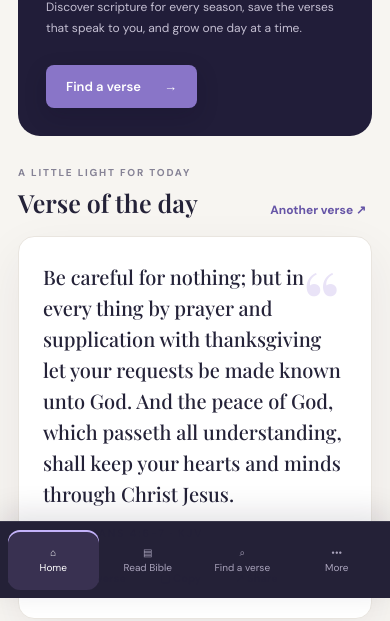
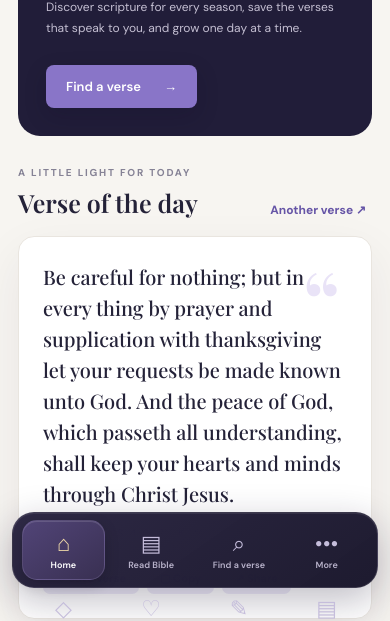
Before and after one commit to edmondchinyamu7/versefinder, a website: page index.html in a window 390 px wide. Shown: the part 246-867 px from the top of the page. Drawn offline with nearby package versions, Linux system fonts and the light colour scheme; a web font is replaced by a local one.

Commit message:
Redesign mobile navigation with premium floating tab bar

```diff
--- a/styles.css
+++ b/styles.css
@@ -81,3 +81,53 @@ body.dark .reader-verse.is-highlighted{background:#51452b}
   .sidebar>.nav-item span{font-size:10px;white-space:nowrap;overflow-wrap:normal}
   .mobile-more-panel{max-height:min(62vh,430px);overflow-y:auto}
 }
+
+
+/* VerseFinder premium mobile navigation — refined, spacious and consistent. */
+@media(max-width:650px){
+  body{padding-bottom:calc(88px + env(safe-area-inset-bottom))}
+  .sidebar{
+    position:fixed;left:12px;right:12px;bottom:calc(10px + env(safe-area-inset-bottom));
+    width:auto;min-height:0;height:76px;padding:7px 9px;
+    display:grid;grid-template-columns:repeat(4,minmax(0,1fr));align-items:stretch;gap:5px;
+    border:1px solid rgba(255,255,255,.12);border-radius:22px;
+    background:linear-gradient(145deg,rgba(39,34,63,.97),rgba(25,22,43,.98));
+    box-shadow:0 12px 38px rgba(24,18,48,.28),inset 0 1px rgba(255,255,255,.08);
+    backdrop-filter:blur(22px);-webkit-backdrop-filter:blur(22px);z-index:30;
+  }
+  .sidebar>.brand,.sidebar>.nav-label,.sidebar>.sidebar-bottom{display:none!important}
+  .sidebar>.nav-item,.sidebar>.nav-item.mobile-secondary{
+    display:flex!important;position:relative;min-width:0;width:100%;height:60px;min-height:60px;
+    margin:0;padding:5px 2px;flex-direction:column;align-items:center;justify-content:center;
+    gap:3px;border:1px solid transparent;border-radius:15px;background:transparent;
+    color:#b9b3cb;font-size:12px;box-shadow:none;transition:background .18s ease,color .18s ease,transform .18s ease;
+  }
+  .sidebar>.nav-item .nav-icon{
+    display:grid;place-items:center;width:30px;height:29px;flex:none;
+    font-size:22px;line-height:1;color:#c5bddb;
+  }
+  .sidebar>.nav-item>span:not(.nav-icon){
+    display:block;flex:none;max-width:100%;font-size:9px;line-height:1.1;
+    font-weight:600;letter-spacing:.05px;white-space:nowrap;overflow:visible;
+  }
+  .sidebar>.nav-item.active{
+    color:#fff;background:linear-gradient(145deg,#514477,#393052);
+    border-color:rgba(211,197,255,.17);box-shadow:0 5px 14px rgba(8,6,20,.22),inset 0 1px rgba(255,255,255,.13);
+  }
+  .sidebar>.nav-item.active .nav-icon{color:#f0d9a8}
+  .sidebar>.nav-item:active{transform:scale(.96)}
+  .sidebar>.nav-item:focus-visible{outline:2px solid #d7c4ff;outline-offset:2px}
+  .sidebar>.nav-item b{display:none}
+  .mobile-more-panel{
+    left:12px;right:12px;bottom:calc(98px + env(safe-area-inset-bottom));
+    max-height:min(62vh,440px);overflow-y:auto;border-radius:24px;
+    background:linear-gradient(160deg,var(--surface),var(--bg));
+    box-shadow:0 24px 70px rgba(12,8,30,.35);
+  }
+  .more-panel-grid button{min-height:68px;transition:transform .16s,border-color .16s}
+  .more-panel-grid button:active{transform:scale(.98)}
+  .view{padding-bottom:35px}
+}
+@media(min-width:651px){
+  .sidebar .nav-icon{display:inline-grid;place-items:center;width:22px;font-size:19px;flex:none}
+}
```
